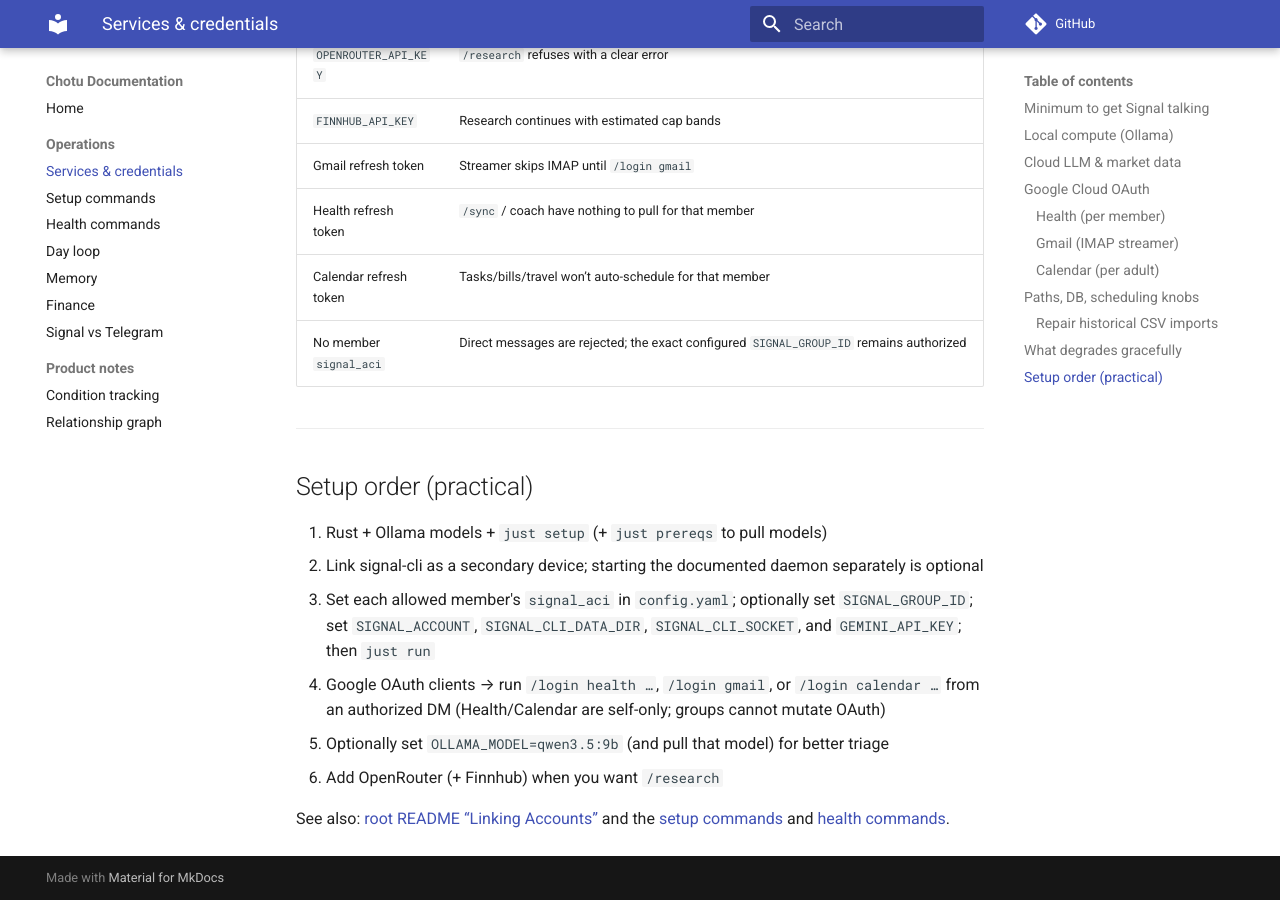
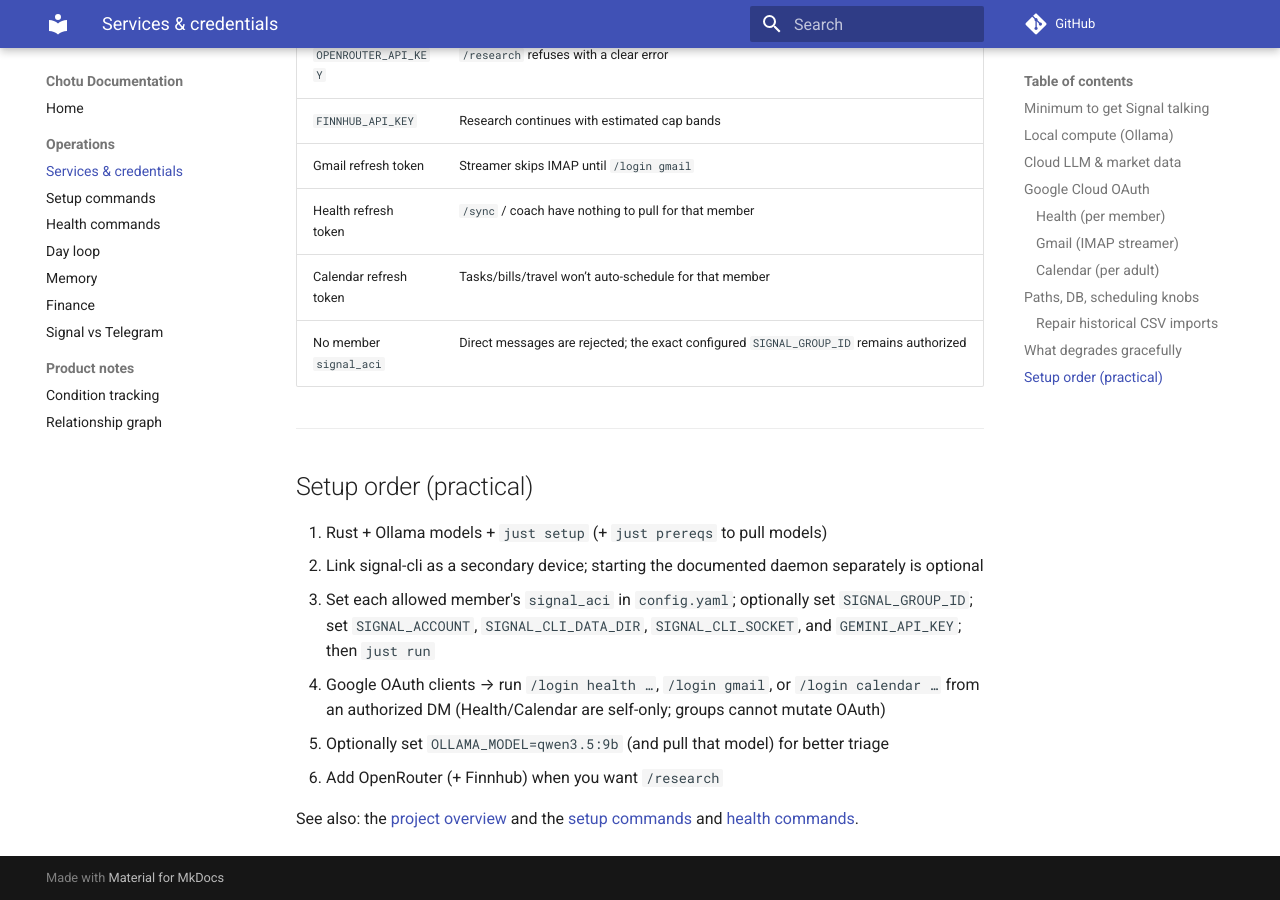
Before and after one commit to Prajaktcs/chottu, an MkDocs documentation site: the page built from docs/services-and-credentials.md, in a window 1280 px wide and 900 px high, scrolled down 6954 px. Built offline with MkDocs 1.6.1 and Material for MkDocs 9.7.7, drawn with Linux system fonts in a browser that asks for light colours; comment, search, counter and statistics services are not loaded.

```diff
--- a/docs/services-and-credentials.md
+++ b/docs/services-and-credentials.md
@@ -202,4 +202,4 @@ sqlite3 chotu.db ".restore chotu.before-csv-repair.db"
 5. Optionally set `OLLAMA_MODEL=qwen3.5:9b` (and pull that model) for better triage
 6. Add OpenRouter (+ Finnhub) when you want `/research`
 
-See also: [root README “Linking Accounts”](https://github.com/Prajaktcs/chottu/blob/main/README.md) and the [setup commands](./commands/setup.md) and [health commands](./commands/health.md).
+See also: the [project overview](https://github.com/Prajaktcs/chottu/blob/main/README.md) and the [setup commands](./commands/setup.md) and [health commands](./commands/health.md).
```
